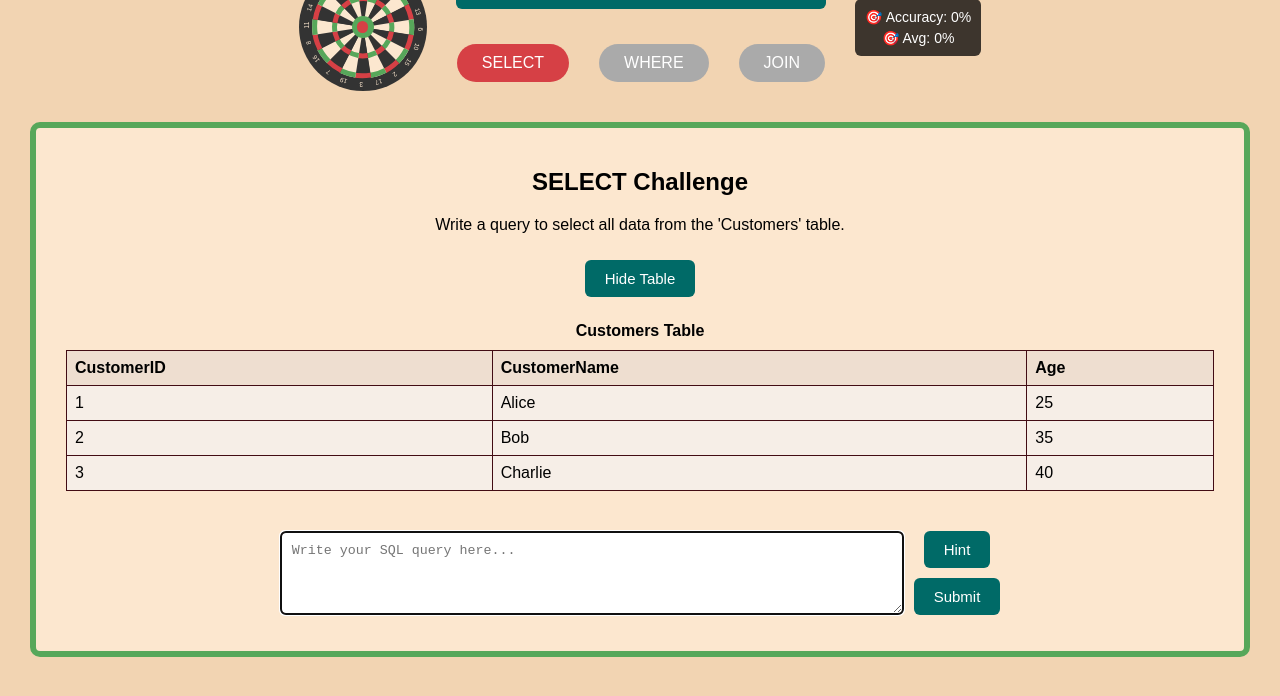
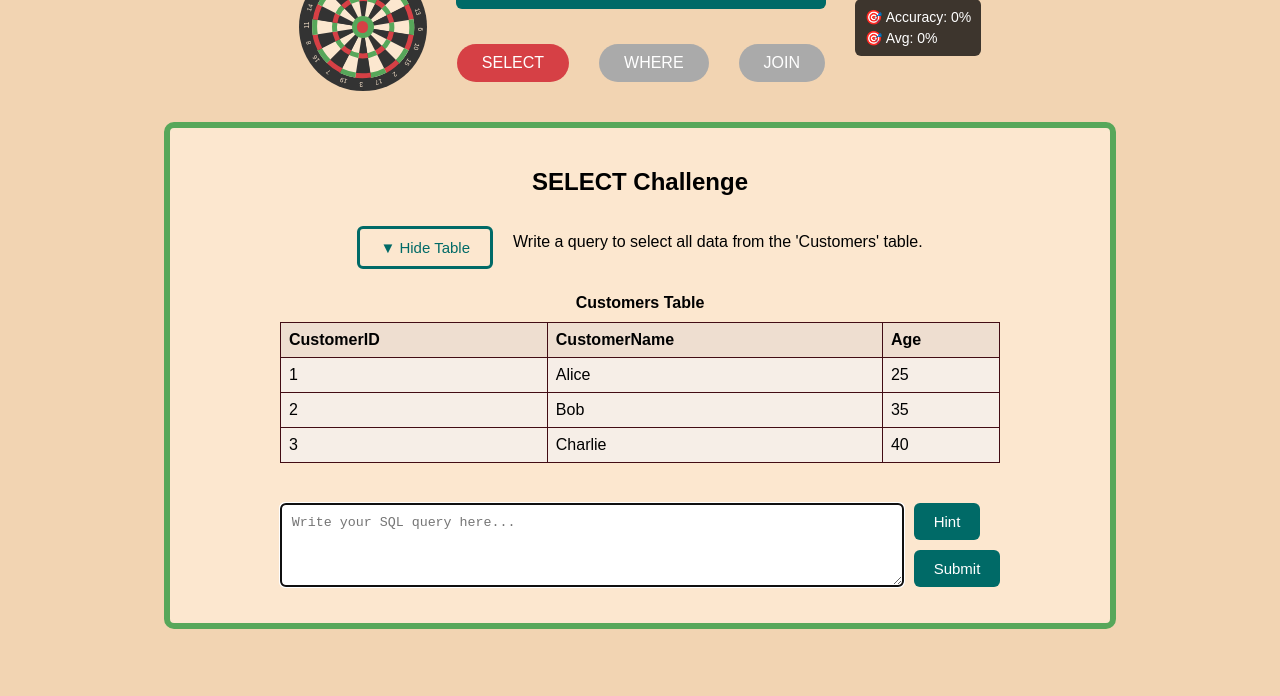
Before and after one commit to MelGerceker/sql-valley-prototype, a website: page index.html in a window 1280 px wide. Both pictures are taken after a click on the button "SELECT". Shown: the part 78-774 px from the top of the page. Drawn offline with Linux system fonts and the light colour scheme.

Commit message:
Improved the styling of the show/hide table buttons and the hint button. Hint is no longer displayed when user clicks show solution.

```diff
--- a/index.html
+++ b/index.html
@@ -17,7 +17,6 @@
             <div id="dart-container"> </div>
 
             <div id="header-and-buttons">
-
                 <h1>SQL Skill Tree Trainer</h1>
                 <div id="skill-tree" class="flex-center">
                     <button class="node" data-skill="select">SELECT</button>
@@ -36,12 +35,19 @@
 
 
     <div id="challenge-area" class="hidden">
+
         <h2 id="challenge-title"></h2>
-        <p id="challenge-description"></p>
 
+        <div class="description-and-toggle">
+            <button id="toggle-table-btn">▼ Hide Table</button>
+            <p id="challenge-description"></p>
+        </div>
+
+        <!--
         <div class="table-toggle-container">
             <button id="toggle-table-btn">Hide Table</button>
         </div>
+-->
         <div id="table-reference" class="table-container"></div>
 
         <div class="query-submit-container">
--- a/scripts/app.js
+++ b/scripts/app.js
@@ -105,32 +105,31 @@ showSolutionBtn.addEventListener("click", () => {
     const solution = challenges[currentSkill].expected.answer;
     solutionText.textContent = `${solution}`;
     solutionText.classList.remove("hidden");
-    hintText.classList.add("hidden");
+});
 
-});
 
 // Note: Show solutions button is not removed after correct solution is entered by the user.
 // This is due to allow explanations in the solutions in the future.
 
 // Event: Hint Button
-// TODO: Improve so that the hint text takes place of the show solution text.
 hintBtn.addEventListener("click", () => {
     const answer = userInput.value.trim();
     const expected = challenges[currentSkill].expected;
     const result = validateSQL(answer, expected);
 
+    let hintMessage = "";
     if (result.missing.length > 0) {
-        hintText.textContent = `Missing: ${result.missing.join(", ")}`;
+        hintMessage = `Missing: ${result.missing.join(", ")}`;
     } else if (result.extra.length > 0) {
-        hintText.textContent = `Extra: ${result.extra.join(", ")}`;
+        hintMessage = `Extra: ${result.extra.join(", ")}`;
     } else {
-        hintText.textContent = "No hints available.";
-        //Note: out of order case could be added here
+        hintMessage = "No hints available.";
     }
 
-    hintText.classList.remove("hidden");
-    solutionText.classList.add("hidden");
+    solutionText.textContent = hintMessage;
+    solutionText.classList.remove("hidden");
 });
+
 
 // Renders Data Tables for Each Exercise
 function renderTable(skillKey) {
@@ -145,6 +144,6 @@ function renderTable(skillKey) {
 }
 
 toggleBtn.addEventListener('click', () => {
-    tableContainer.classList.toggle('hidden');
-    toggleBtn.textContent = tableContainer.classList.contains('hidden') ? 'Show Table' : 'Hide Table';
+    const isHidden = tableContainer.classList.toggle('hidden');
+    toggleBtn.textContent = isHidden ? '► Show Table' : '▼ Hide Table';
 });
--- a/style.css
+++ b/style.css
@@ -43,6 +43,15 @@ h1 {
     flex-wrap: wrap;
 }
 
+.description-and-toggle {
+    display: flex;
+    align-items: center;
+    gap: 10px;
+    justify-content: center;
+    flex-wrap: wrap;
+}
+
+
 .button-stack {
     display: flex;
     flex-direction: column;
@@ -73,6 +82,7 @@ h1 {
     padding: 10px;
     border-radius: 6px;
     font-size: 14px;
+    text-align: left;
 }
 
 #dart-container {
@@ -90,7 +100,7 @@ h1 {
     gap: 10px;
 }
 
-#hint-text{
+#hint-text {
     color: orange;
 
 }
@@ -127,8 +137,7 @@ h1 {
 }
 
 #submit-btn,
-#show-solution-btn,
-#toggle-table-btn {
+#show-solution-btn {
     background-color: #006A67;
     color: white;
     border: none;
@@ -139,12 +148,24 @@ h1 {
     margin-top: 10px;
 }
 
-#submit-btn:hover {
-    background-color: #004d4c;
+#toggle-table-btn {
+    background-color: var(--light);
+    color: #006A67;
+    border: 3px solid #006A67;
+    padding: 10px 20px;
+    border-radius: 6px;
+    font-size: 15px;
+    cursor: pointer;
+    margin-top: 10px;
+    margin-right: 10px;
+}
+
+#toggle-table-btn:hover{
+    color: #004d4c;
 }
 
 #show-solution-btn:hover,
-#toggle-table-btn:hover {
+#submit-solution-btn:hover {
     background-color: #004d4c;
 }
 
@@ -156,6 +177,7 @@ h1 {
     border-radius: 6px;
     font-size: 15px;
     cursor: pointer;
+    align-self: flex-start;
 }
 
 #hint-btn:hover {
@@ -170,6 +192,9 @@ h1 {
     border-radius: 10px;
     margin-top: 20px;
     border: 6px solid var(--green);
+    max-width: 900px;
+    justify-content: center;
+    margin-inline: auto;
 }
 
 textarea {
@@ -226,6 +251,8 @@ textarea {
     margin-top: 15px;
     overflow-x: auto;
     border-radius: 6px;
+    margin-inline: auto;
+    max-width: 720px;
 }
 
 .sql-table {
```
